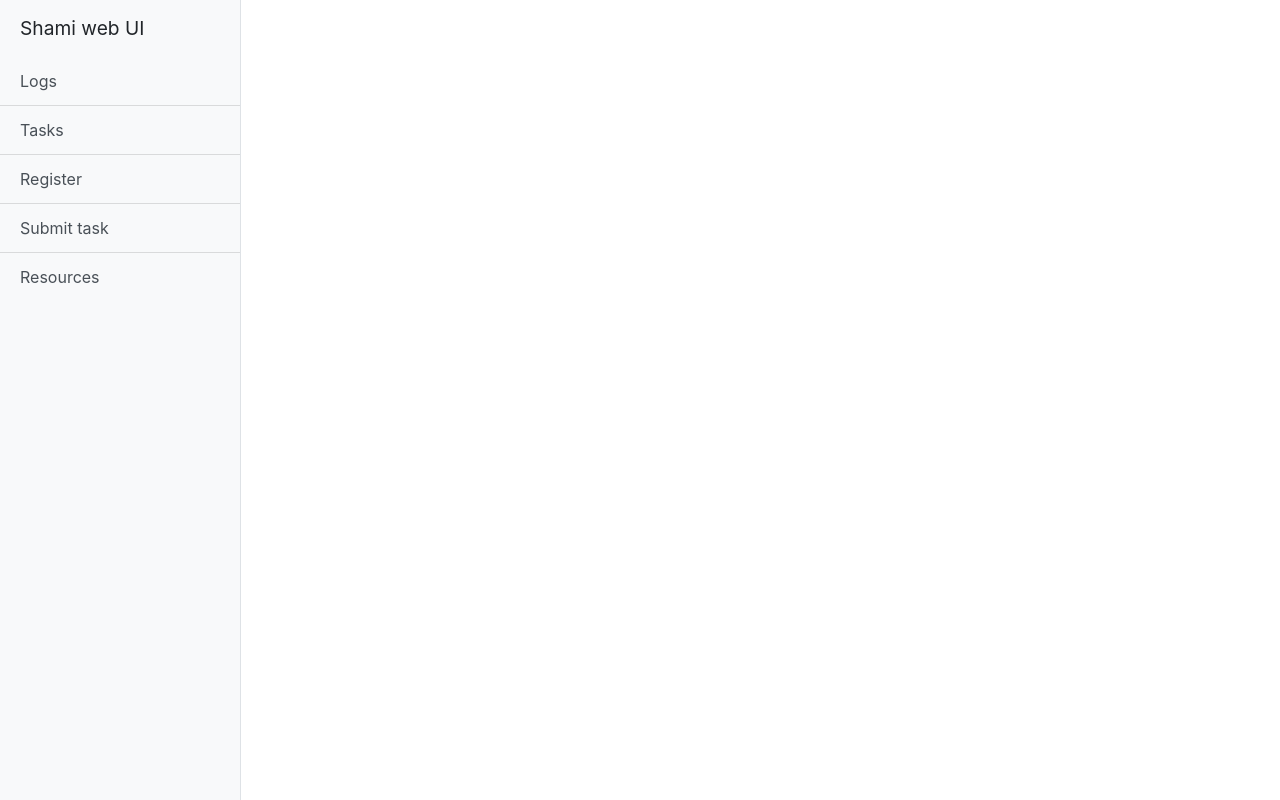
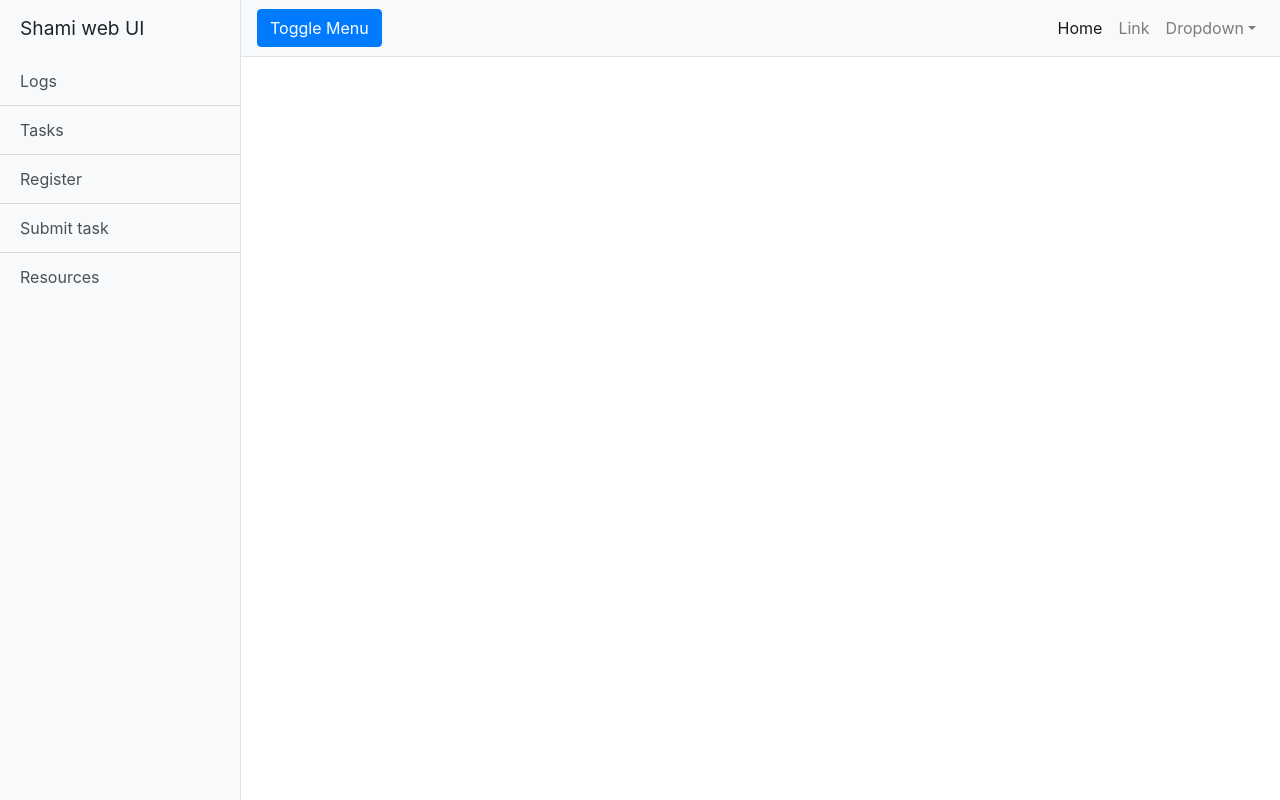
Before and after one commit to procleaf/shami, a Flask app: page / in a window 1280 px wide. Run offline with Flask 2, Linux system fonts and the light colour scheme; parts of the project's set-up code (start-up, migrations or seed data) failed here and were passed over; some libraries are stand-ins or nearby versions.

Commit message:
Add some files.

```diff
--- a/af.py
+++ b/af.py
@@ -1,4 +1,4 @@
-#! /usr/bin/env python
+#! /usr/bin/env python3
 
 # --------------------------------------------------------------------------
 #
--- a/error.py
+++ b/error.py
@@ -1,4 +1,4 @@
-#! /usr/bin/env python
+#! /usr/bin/env python3
 
 # --------------------------------------------------------------------------
 #
--- /dev/null
+++ b/globals.py
@@ -0,0 +1 @@
+#! /usr/bin/env python3
--- a/log.py
+++ b/log.py
@@ -1,4 +1,4 @@
-#! /usr/bin/env python
+#! /usr/bin/env python3
 
 # --------------------------------------------------------------------------
 #
--- a/testcase.py
+++ b/testcase.py
@@ -1,4 +1,4 @@
-#! /usr/bin/env python
+#! /usr/bin/env python3
 
 # --------------------------------------------------------------------------
 #
@@ -55,11 +55,11 @@ class TestCase(object):
             self.start()
             execfile(self.test_case)
         except TestCaseFailed:
-            # Test case failed.
+            # Test case passed.
             self.pass_case()
             return False
         else:
-            # Test case passed.
+            # Test case failed.
             self.fail_case()
             return True
         finally:
--- a/web/shami/templates/base.html
+++ b/web/shami/templates/base.html
@@ -18,6 +18,33 @@
   <div class="d-flex" id="wrapper">
     {% include "_sidebar.html" %}
     <div id="page-content-wrapper">
+      <nav class="navbar navbar-expand-lg navbar-light bg-light border-bottom">
+        <button class="btn btn-primary" id="menu-toggle">Toggle Menu</button>
+        <button class="navbar-toggler" type="button" data-toggle="collapse" data-target="#navbarSupportedContent" aria-controls="navbarSupportedContent" aria-expanded="false" aria-label="Toggle navigation">
+          <span class="navbar-toggler-icon"></span>
+        </button>
+
+        <div class="collapse navbar-collapse" id="navbarSupportedContent">
+          <ul class="navbar-nav ml-auto mt-2 mt-lg-0">
+            <li class="nav-item active">
+              <a class="nav-link" href="{{ url_for("index") }}">Home<span class="sr-only">(current)</span></a>
+            </li>
+            <li class="nav-item">
+              <a class="nav-link" href="#">Link</a>
+            </li>
+            <li class="nav-item dropdown">
+              <a class="nav-link dropdown-toggle" href="#" id="navbarDropdown" role="button" data-toggle="dropdown" aria-haspopup="true" aria-expanded="false">Dropdown</a>
+              <div class="dropdown-menu dropdown-menu-right" aria-labelledby="navbarDropdown">
+                <a class="dropdown-item" href="#">Action</a>
+                <a class="dropdown-item" href="#">Another action</a>
+                <div class="dropdown-divider"></div>
+                <a class="dropdown-item" href="#">Something else here</a>
+              </div>
+            </li>
+          </ul>
+        </div>
+      </nav>
+
       <div class="container-fluid">
         {% block content %}{% endblock %}
       </div>
@@ -29,8 +56,15 @@
     </div>
   </div>
   {% block scripts %}
+    <script type="text/javascript" src="{{ url_for('static', filename='js/jquery.min.js') }}"></script>
     <script type="text/javascript" src="{{ url_for('static', filename='js/bootstrap.bundle.min.js') }}"></script>
-    <script type="text/javascript" src="{{ url_for('static', filename='js/jquery.min.js') }}"></script>
+    <script>
+      $("#menu-toggle").click(function(e) {
+        e.preventDefault();
+        $("#wrapper").toggleClass("toggled");
+      });
+    </script>
+
   {% endblock %}
 </body>
 </html>
```
Also changed, not shown: web/shami/templates/_sidebar.html (indentation only), 3 other files.
